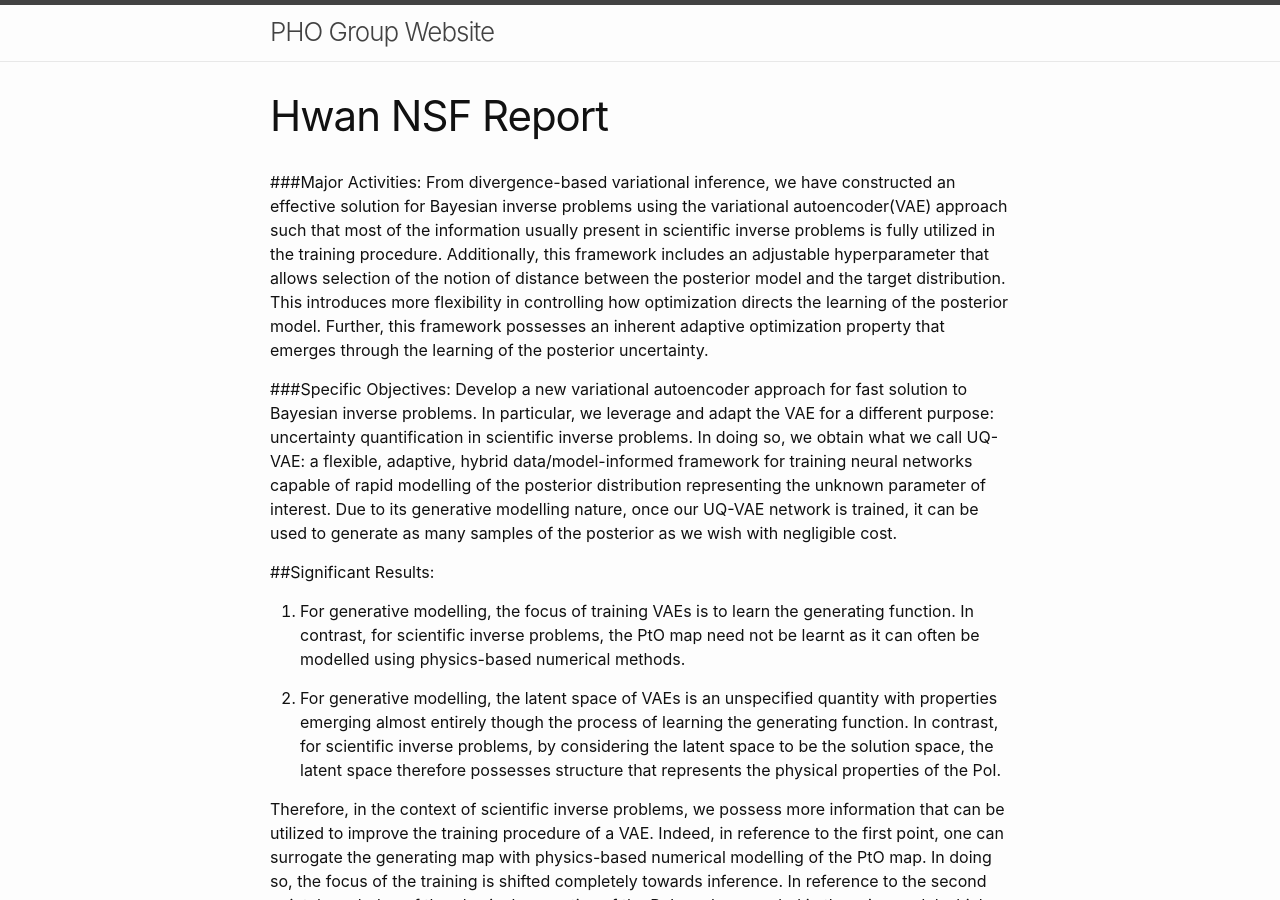
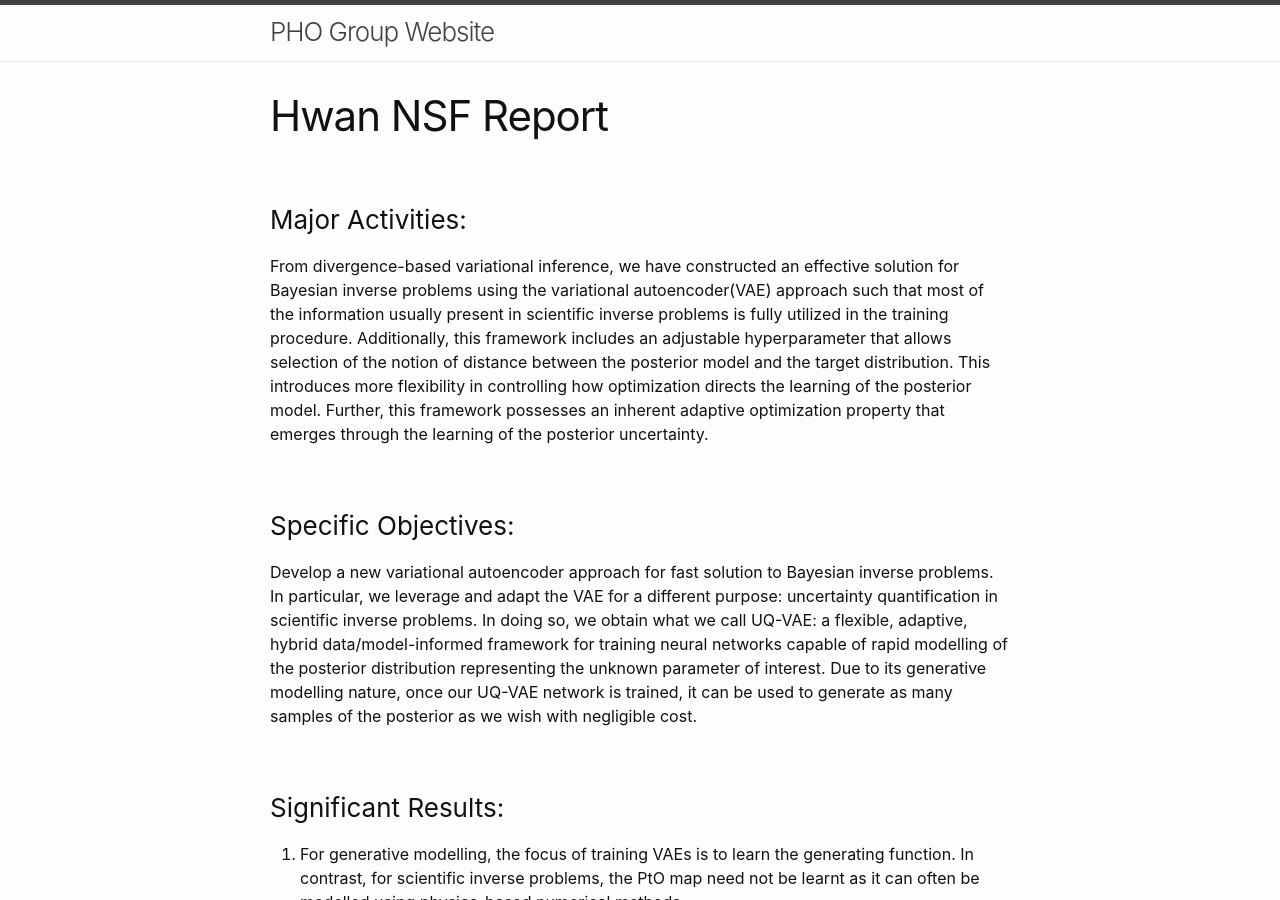
Before and after one commit to tscott-00/phogroup.github.io, a Jekyll site: the page built from hwan_nsf.md, in a window 1280 px wide and 900 px high. Built offline with Jekyll 4.4.1, drawn with Linux system fonts in a browser that asks for light colours.

Commit message:
fixed up ###

```diff
--- a/hwan_nsf.md
+++ b/hwan_nsf.md
@@ -4,7 +4,7 @@ title: Hwan NSF Report
 permalink: /hwannsf/
 ---
 
-###Major Activities:
+### Major Activities:
 From divergence-based variational inference, we have constructed an
 effective solution for Bayesian inverse problems using the variational
 autoencoder(VAE) approach such that most of the information usually
@@ -17,7 +17,7 @@ posterior model. Further, this framework possesses an inherent adaptive
 optimization property that emerges through the learning of the posterior
 uncertainty.
 
-###Specific Objectives:
+### Specific Objectives:
 Develop a new variational autoencoder approach for fast solution to
 Bayesian inverse problems. In particular, we leverage and adapt the VAE
 for a different purpose: uncertainty quantification in scientific
@@ -29,7 +29,7 @@ modelling nature, once our UQ-VAE network is trained, it can be used to
 generate as many samples of the posterior as we wish with negligible
 cost.
 
-##Significant Results:
+### Significant Results:
 
 1.  For generative modelling, the focus of training VAEs is to learn the
     generating function. In contrast, for scientific inverse problems,
```
